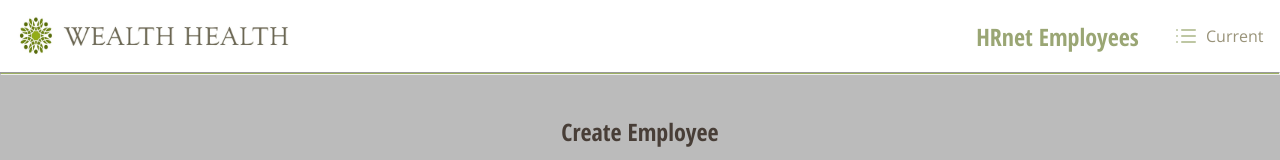
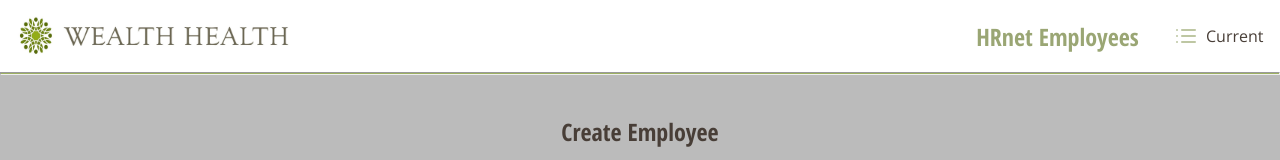
Before and after one commit to GuillaumeSere/wealth-health, a React (Create React App) app: page / in a window 1280 px wide. Shown: the top 160 px of the page. Built offline with nearby package versions, Linux system fonts and the light colour scheme.

Commit message:
modif css

```diff
--- a/src/components/navbar/navbar.css
+++ b/src/components/navbar/navbar.css
@@ -40,13 +40,13 @@ nav {
     display: inline-flex;
     align-items: center;
     padding: 0 1rem;
-    color: var(--primary);
+    color: var(--dark);
   }
 
   .nav-menu--choice:hover,
   .nav-menu--choice:focus {
     background: var(--primary);
-    color: var(--tertiary);
+    color: var(--dark);
     outline: none;
   }
 
```
